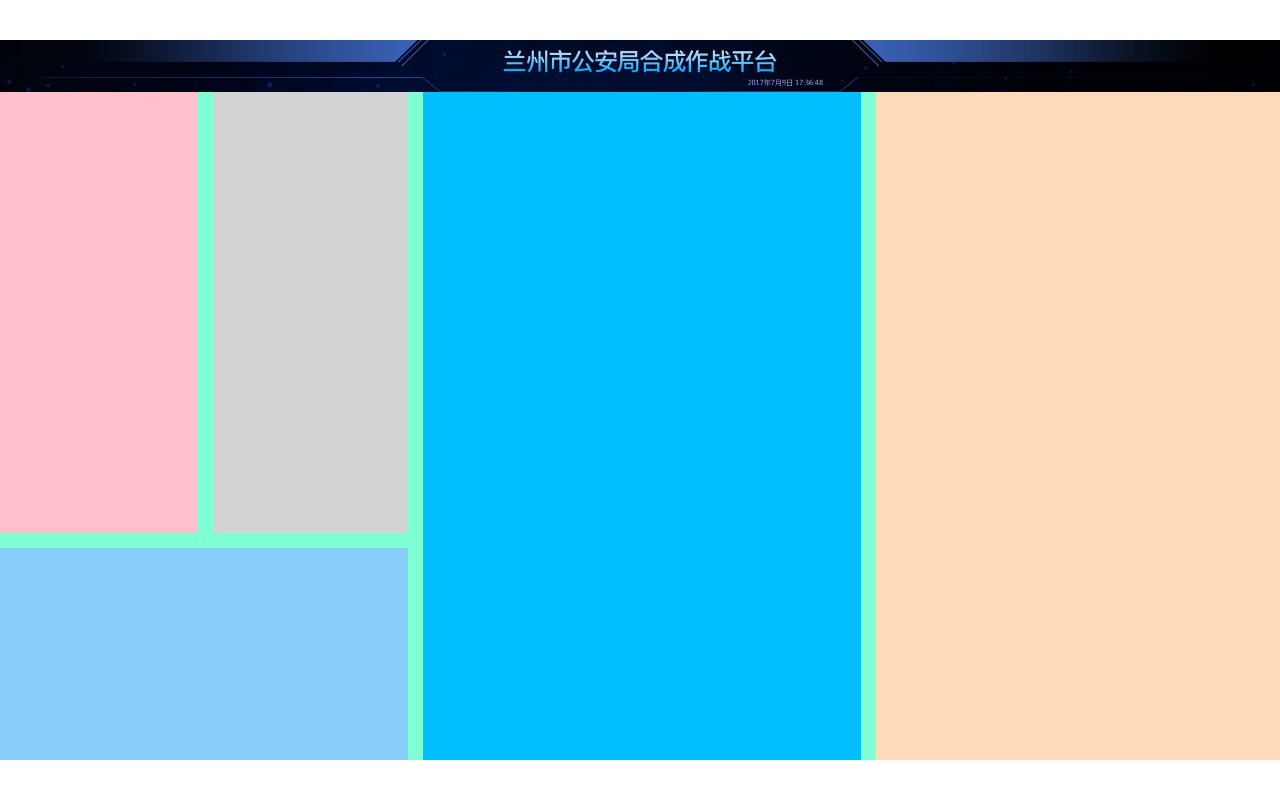
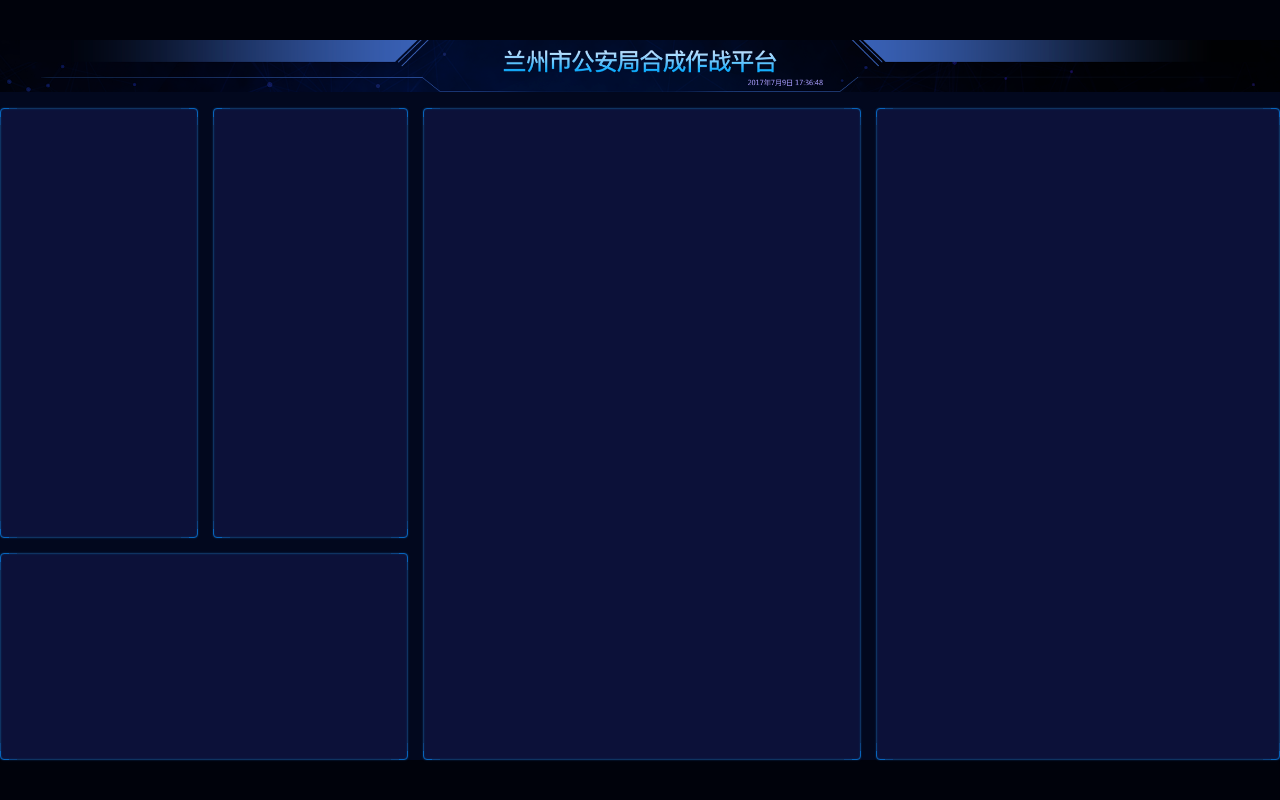
Before and after one commit to Eternal-could/large-screen-project, a React (Vite) app: page /#/ in a window 1280 px wide. Built offline with nearby package versions, Linux system fonts and the light colour scheme.

Commit message:
modify: grid and set background and shadow

```diff
--- a/src/pages/home.scss
+++ b/src/pages/home.scss
@@ -1,6 +1,7 @@
 @import "../shared/helper";
 
 .home {
+  background-color: #02081e;
   flex: 1;
   display: flex;
   flex-direction: column;
@@ -9,6 +10,7 @@
     background-size: cover;
   }
   > main {
+    padding-top: px(30);
     flex: 1;
     display: grid;
     grid-template:
@@ -16,25 +18,45 @@
       "box3 box3 box4 box5" 363fr / 366fr 361fr 811fr 747fr;
     grid-column-gap: px(28);
     grid-row-gap: px(28);
+    > section{
+      border: 1px solid #0764bc;
+      border-radius: 4px;
+      position: relative;
+      box-shadow: 0 0 2px 0 #0f3361, inset 0 0 2px 0 #0f3361;
+      background: #0c1139;
+      &::before{
+        content: '';
+        position: absolute;
+        left: 0;
+        right: 0;
+        bottom: 0;
+        top: 0;
+        border-radius: 4px;
+        box-shadow:
+        17px 0 0 -16px #0f3361,
+        -17px 0 0 -16px #0f3361,
+        0 17px 0 -16px #0f3361,
+        0 -17px 0 -16px #0f3361,
+        9px 0 0 -8px #0d4483,
+        -9px 0 0 -8px #0d4483,
+        0 9px 0 -8px #0d4483,
+        0 -9px 0 -8px #0d4483;
+      }
+    }
     > .section1 {
       grid-area: box1;
-      background: pink;
     }
     > .section2 {
       grid-area: box2;
-      background: lightgray;
     }
     > .section3 {
       grid-area: box3;
-      background: lightskyblue;
     }
     > .section4 {
       grid-area: box4;
-      background: deepskyblue;
     }
     > .section5 {
       grid-area: box5;
-      background: peachpuff;
     }
   }
 }
--- a/src/shared/style.scss
+++ b/src/shared/style.scss
@@ -18,6 +18,7 @@
 body {
   font-family: $font-hei;
   font-size: 16px;
+  background: #00020b;
 }
 
 #root{
```
